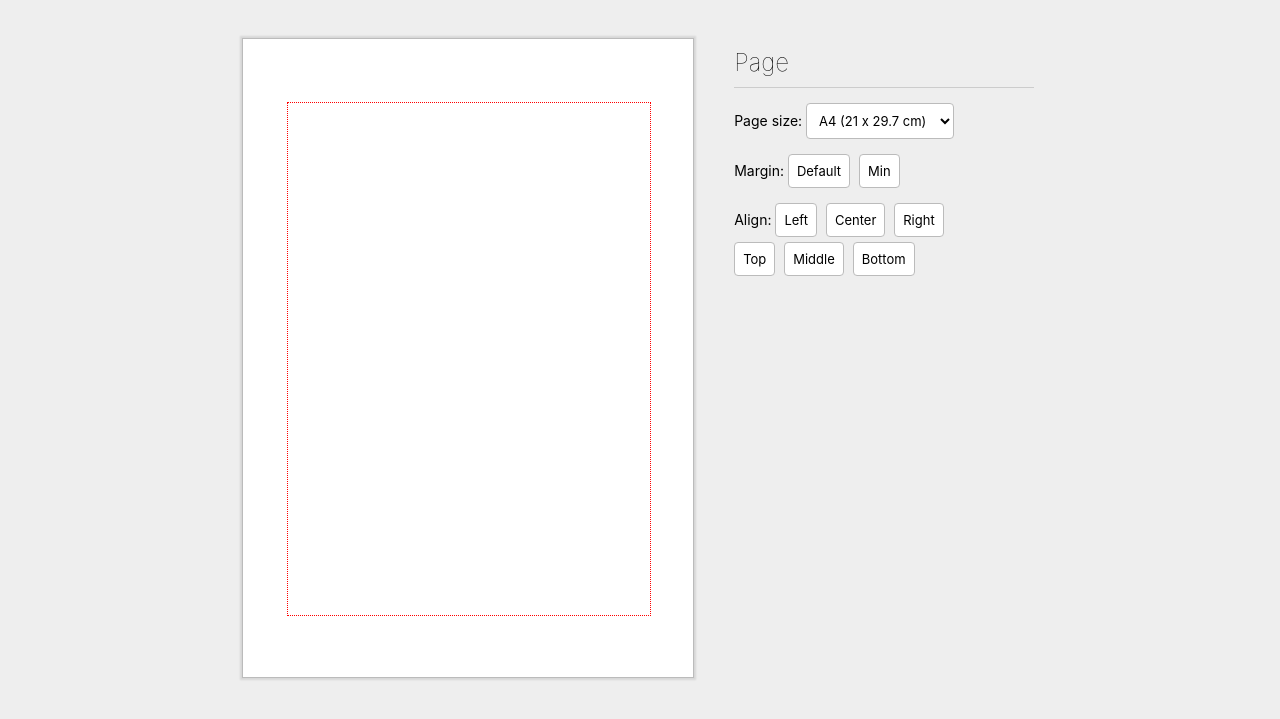
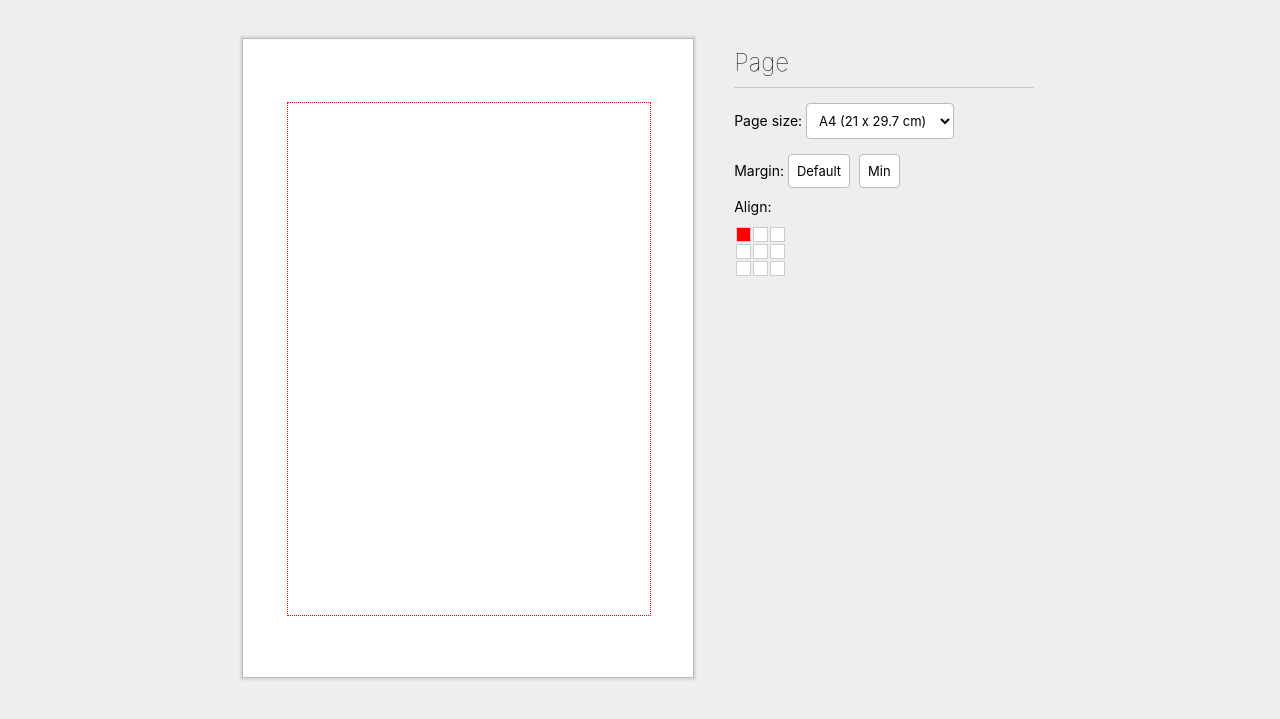
Before and after one commit to nievaignacio/print-image, a plain HTML site: page index.html in a window 1280 px wide. Shown: the part 71-790 px from the top of the page. Drawn offline with Linux system fonts and the light colour scheme.

Commit message:
new control align

```diff
--- a/css/style.css
+++ b/css/style.css
@@ -84,6 +84,24 @@ header label{
     display: none;
 }
 
+
+
+#align td{
+    border: 1px solid #ccc;
+    width:15px;
+    height: 15px;
+    background-color: white;
+}
+
+#align td:hover{
+    cursor:pointer;
+    background-color: #ccc;
+}
+
+#align td.selected{
+    background-color: red;
+}
+
 button,
 label,
 input,
@@ -145,15 +163,15 @@ img {
     position: relative;
 }
 
-.selected {
+img.selected {
      border: 3px  solid greenyellow;
 }
 
-.selected::after{
+/* .selected::after{
     content:"<p>hola</p>";
     position: absolute;
     bottom: 10px;
-}
+} */
 
 .rotate {
     rotate: 90deg;
--- a/index.html
+++ b/index.html
@@ -51,13 +51,32 @@
           Margin: <button id="margin-normal">Default</button> <button id="margin-narrow">Min</button>
         </p>
         <p>Align:
-          <button id="left">Left</button>
+          <!-- <button id="left">Left</button>
           <button id="center">Center</button>
           <button id="right">Right</button>
           <br>
           <button id="top">Top</button>
           <button id="middle">Middle</button>
-          <button id="bottom">Bottom</button>
+          <button id="bottom">Bottom</button> -->
+
+          <table id="align">
+            <tr id="top">
+              <td class="left selected"></td>
+              <td class="center" ></td>
+              <td class="right"></td>
+            </tr>
+            <tr id="middle">
+              <td class="left"></td>
+              <td class="center"></td>
+              <td class="right"></td>
+            </tr>
+            <tr id="bottom">
+              <td class="left"></td>
+              <td class="center"></td>
+              <td class="right"></td>
+            </tr>
+          </table>
+
         </p>
       </div>
 
--- a/js/index.js
+++ b/js/index.js
@@ -27,28 +27,36 @@ document.querySelector('#margin-narrow').onclick = () => {
 
 //page align
 
-document.querySelector('#center').onclick = () => {
-    page.setAlign('center')
-}
-document.querySelector('#left').onclick = () => {
 
-    page.setAlign('left')
-}
-document.querySelector('#right').onclick = () => {
-    page.setAlign('right')
+document.querySelector('#align').onclick = (e) => {
+    //console.log(e.target)
+     document.querySelector('#align .selected').classList.remove("selected");
+     e.target.classList.add("selected");
 }
 
-document.querySelector('#top').onclick = () => {
-    page.setVerticalAlign('top')
-}
+// document.querySelector('#middle').onclick = () => {
+//     page.setVerticalAlign('middle')
+// }
 
-document.querySelector('#middle').onclick = () => {
-    page.setVerticalAlign('middle')
-}
+// document.querySelector('#bottom').onclick = () => {
+//     page.setVerticalAlign('bottom')
+// }
 
-document.querySelector('#bottom').onclick = () => {
-    page.setVerticalAlign('bottom')
-}
+// document.querySelector('.center').onclick = () => {
+//     page.setAlign('center')
+// }
+// document.querySelector('.left').onclick = () => {
+//     page.setAlign('left')
+// }
+// document.querySelector('.right').onclick = () => {
+//     page.setAlign('right')
+// }
+
+// document.querySelector('#top').onclick = () => {
+//     page.setVerticalAlign('top')
+// }
+
+
 
 //add image
 
```
